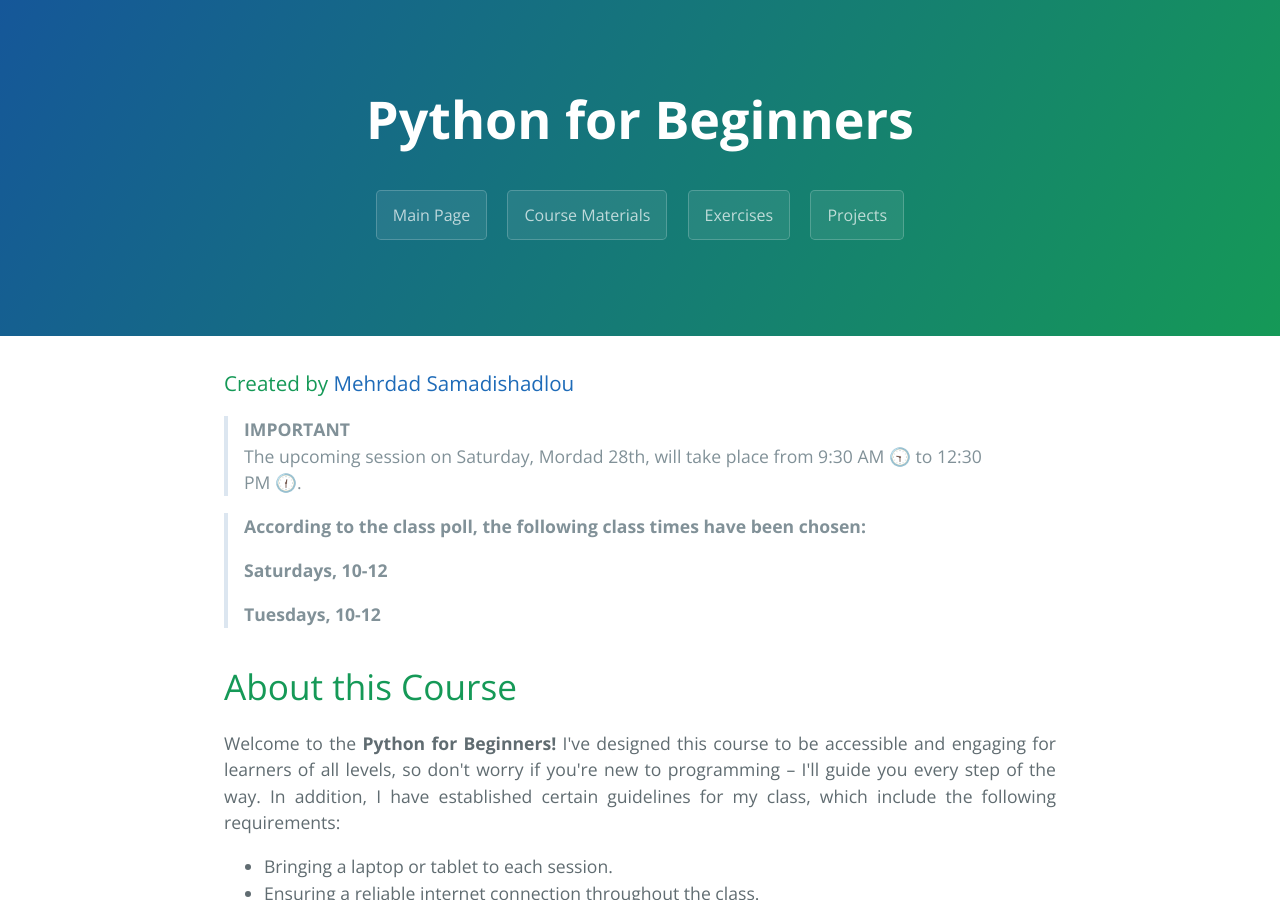
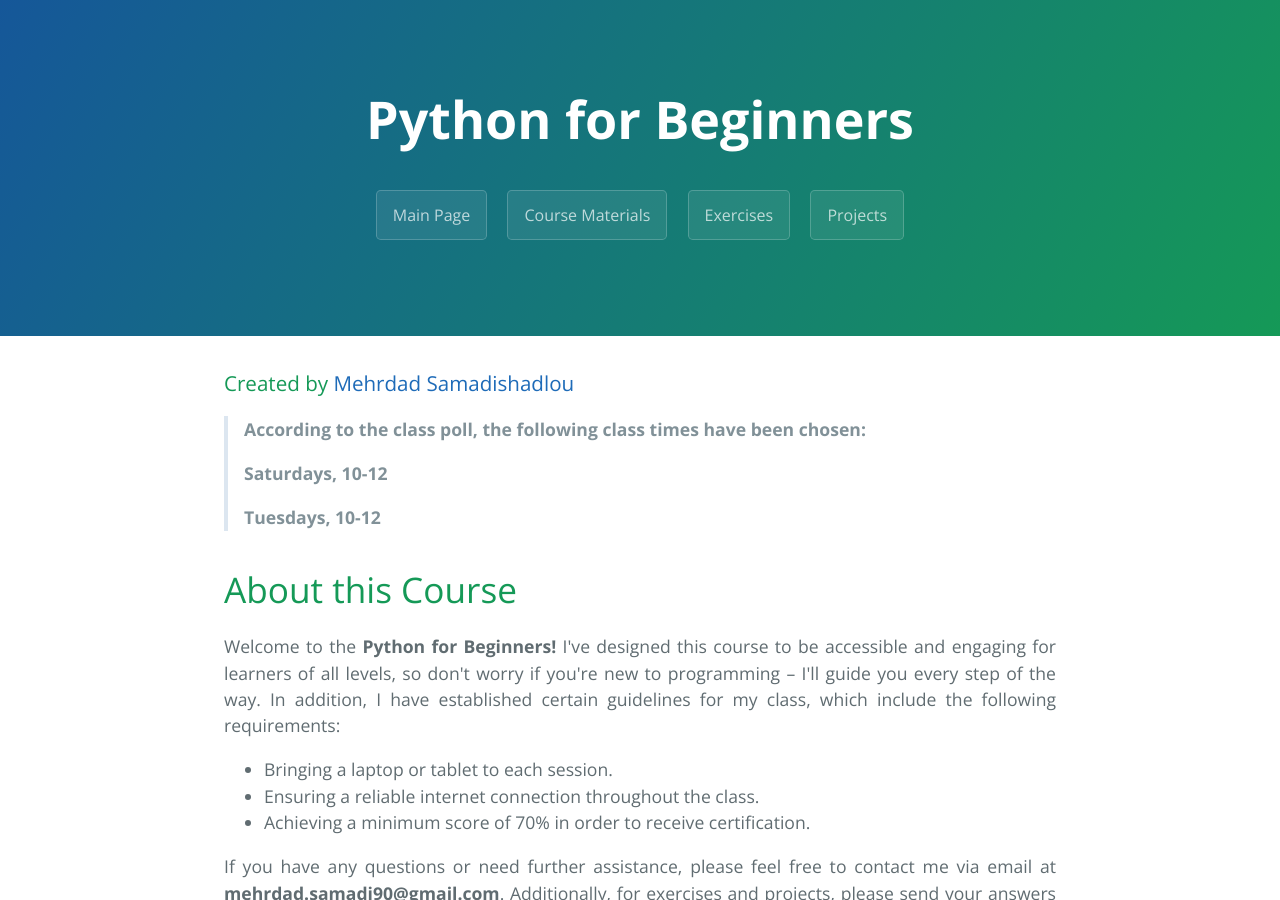
Before and after one commit to MehrdadSamadishadlou/Python_for_Beginners, a Jekyll site: the page built from index.md, in a window 1280 px wide and 900 px high. Built offline with Jekyll 4.4.1, drawn with Linux system fonts in a browser that asks for light colours.

Commit message:
Update index.md

```diff
--- a/index.md
+++ b/index.md
@@ -6,8 +6,6 @@ filename: index
 
 ### Created by <a href="https://github.com/MehrdadSamadishadlou">Mehrdad Samadishadlou</a>
 
-> **IMPORTANT**
-> The upcoming session on Saturday, Mordad 28th, will take place from 9:30 AM 🕤  to 12:30 PM 🕧.
 
 
 > **According to the class poll, the following class times have been chosen:**
```
